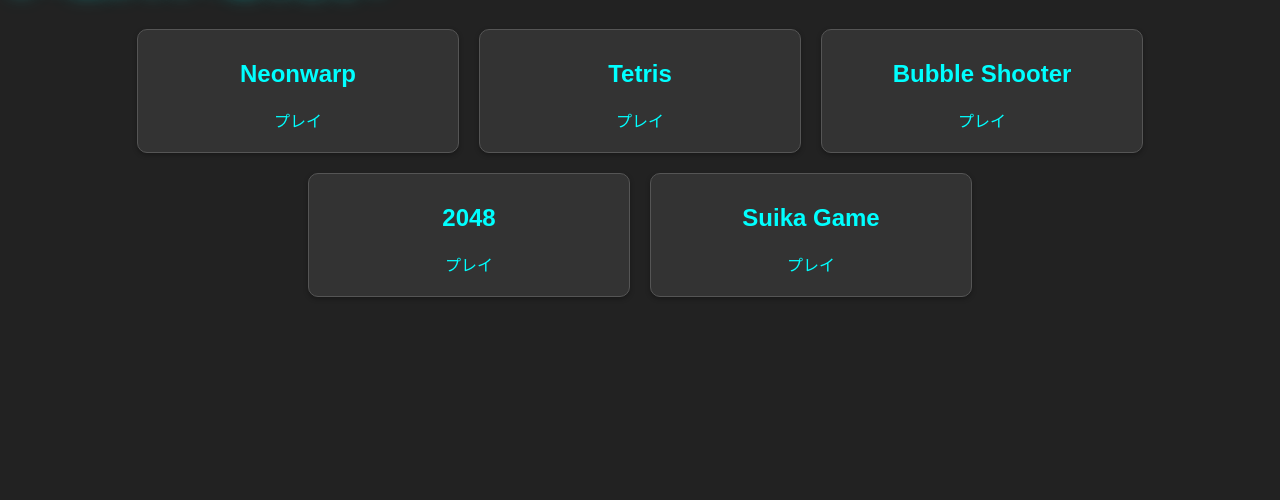
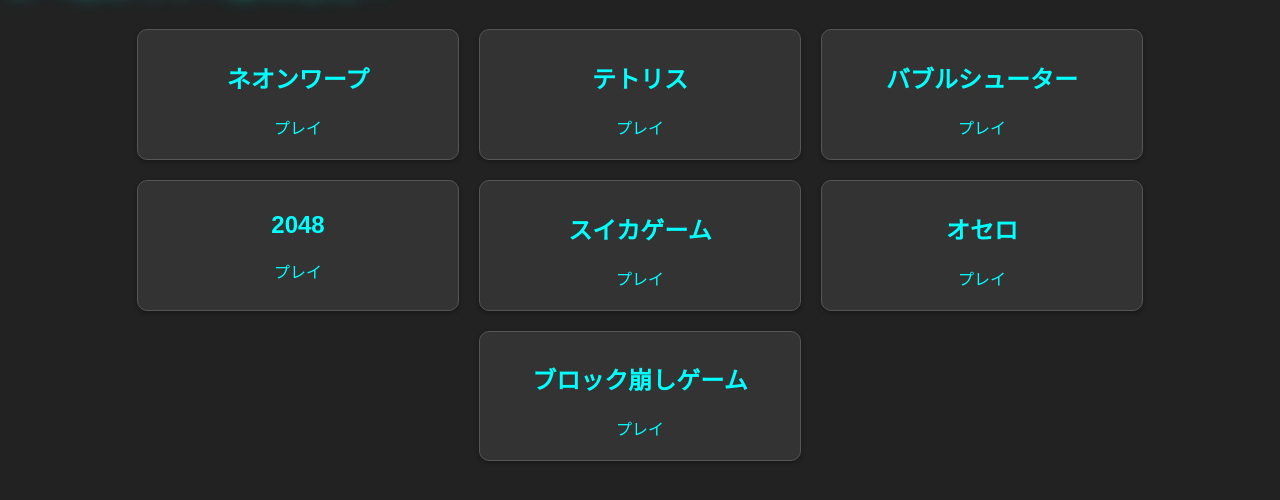
Before and after one commit to queuegeforcenow/newsweb, a plain HTML site: page index.html in a window 1280 px wide. Shown: the part 70-570 px from the top of the page. Drawn offline with Linux system fonts and the light colour scheme.

Commit message:
Update index.html

```diff
--- a/index.html
+++ b/index.html
@@ -53,17 +53,17 @@
 <div class="container">
 
   <div class="game">
-    <h2>Neonwarp</h2>
+    <h2>ネオンワープ</h2>
     <a href="https://neonwarp.com/" target="_blank">プレイ</a>
   </div>
 
   <div class="game">
-    <h2>Tetris</h2>
+    <h2>テトリス</h2>
     <a href="tetris/tetris.html">プレイ</a>
   </div>
 
   <div class="game">
-    <h2>Bubble Shooter</h2>
+    <h2>バブルシューター</h2>
     <a href="bubble_shooter/bubble_shooter.html">プレイ</a>
   </div>
 
@@ -73,9 +73,21 @@
   </div>
 
   <div class="game">
-    <h2>Suika Game</h2>
+    <h2>スイカゲーム</h2>
     <a href="suika_game/suika_game.html">プレイ</a>
   </div>
+
+<div class="game">
+    <h2>オセロ</h2>
+    <a href="osero/osero.html">プレイ</a>
+  </div>
+
+<div class="game">
+    <h2>ブロック崩しゲーム</h2>
+    <a href="kuzusi/kuzusi.html">プレイ</a>
+  </div>
+
+
 
 </div>
 
```
